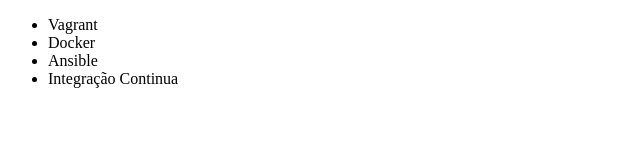
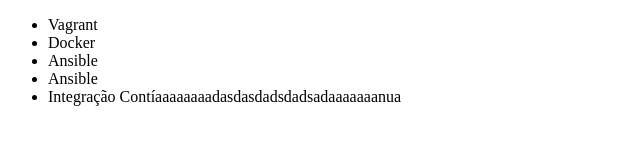
Before and after one commit to YuriTigre/Alura-Git, a plain HTML site: page index.html in a window 1280 px wide. Shown: the whole page, without its empty margins (0-640 px from the left). Drawn offline with Linux system fonts and the light colour scheme.

Commit message:
adicionei coisas aleatorias

```diff
--- a/index.html
+++ b/index.html
@@ -9,7 +9,8 @@
         <li>Vagrant</li>
         <li>Docker</li>
         <li>Ansible</li>
-        <li>Integração Continua</li>
+        <li>Ansible</li>
+        <li>Integração Contíaaaaaaaadasdasdadsdadsadaaaaaaanua</li>
     </ul>
 </body>
-</html>
+</html
```
